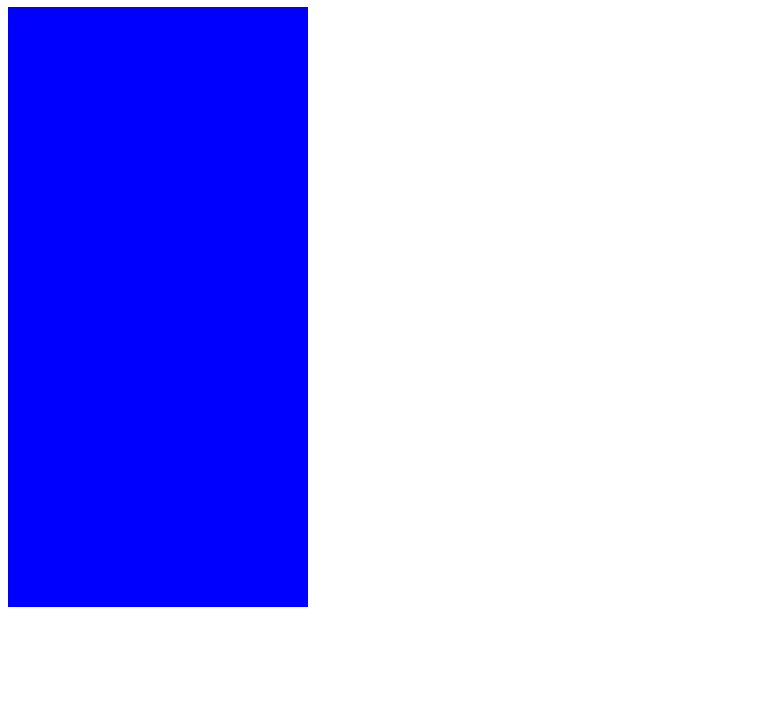
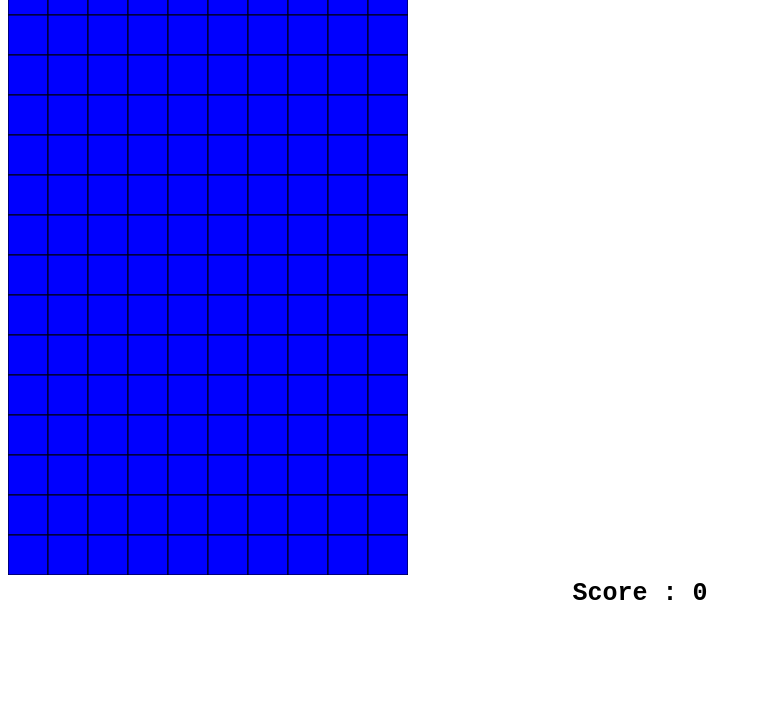
Before and after one commit to maquevedo7/tetris, a plain HTML site: page index.html in a window 1280 px wide. Shown: the part 73-800 px from the top of the page, without its empty margins (0-761 px from the left). Drawn offline with Linux system fonts and the light colour scheme.

Commit message:
se crea recuadros, se crea y dibuja tablero, se crea y dibuja  tetrominos sobre el tablero

```diff
--- a/index.html
+++ b/index.html
@@ -9,12 +9,13 @@
         <title>tetris</title>
     </head>
     <body>
-        <h1>Tetris</h1>
-
         <!-- CANVAS -->
 
-        <canvas id="myCanvas"></canvas>
-
+        <canvas id="myCanvas" width="400" height="640"></canvas>
+        <div>
+            Score :
+            <div id="score">0</div>
+        </div>
         <!-- SCRIPTS -->
         <script src="./script.js"></script>
     </body>
--- a/script.js
+++ b/script.js
@@ -1,2 +1,251 @@
 var canvas = document.getElementById("myCanvas");
 var ctx = canvas.getContext("2d");
+
+const row = 16;
+const column = 10;
+const square = 40; //square size
+const VACANT = "blue"; //color of a empty square
+
+//draw a square
+function drawSquare(x, y, color) {
+    ctx.fillStyle = color; //color full
+    ctx.fillRect(x * square, y * square, square, square); //position and size
+    ctx.strokeStyle = "black"; //color line
+    ctx.strokeRect(x * square, y * square, square, square); //position and size
+}
+
+//create the board
+let board = [];
+for (r = 0; r < row; r++) {
+    board[r] = []; //row
+    for (c = 0; c < column; c++) {
+        board[r][c] = VACANT; //column
+    }
+}
+//console.log(board);
+
+//draw the board
+function drawBoard() {
+    for (r = 0; r < row; r++) {
+        //row
+        for (c = 0; c < column; c++) {
+            //column
+            drawSquare(c, r, board[r][c]); //
+        }
+    }
+}
+
+drawBoard();
+
+//create pieces
+const I = [
+    [
+        [0, 0, 0, 0],
+        [1, 1, 1, 1],
+        [0, 0, 0, 0],
+        [0, 0, 0, 0],
+    ],
+    [
+        [0, 0, 1, 0],
+        [0, 0, 1, 0],
+        [0, 0, 1, 0],
+        [0, 0, 1, 0],
+    ],
+    [
+        [0, 0, 0, 0],
+        [0, 0, 0, 0],
+        [1, 1, 1, 1],
+        [0, 0, 0, 0],
+    ],
+    [
+        [0, 1, 0, 0],
+        [0, 1, 0, 0],
+        [0, 1, 0, 0],
+        [0, 1, 0, 0],
+    ],
+];
+
+const J = [
+    [
+        [1, 0, 0],
+        [1, 1, 1],
+        [0, 0, 0],
+    ],
+    [
+        [0, 1, 1],
+        [0, 1, 0],
+        [0, 1, 0],
+    ],
+    [
+        [0, 0, 0],
+        [1, 1, 1],
+        [0, 0, 1],
+    ],
+    [
+        [0, 1, 0],
+        [0, 1, 0],
+        [1, 1, 0],
+    ],
+];
+
+const L = [
+    [
+        [0, 0, 1],
+        [1, 1, 1],
+        [0, 0, 0],
+    ],
+    [
+        [0, 1, 0],
+        [0, 1, 0],
+        [0, 1, 1],
+    ],
+    [
+        [0, 0, 0],
+        [1, 1, 1],
+        [1, 0, 0],
+    ],
+    [
+        [1, 1, 0],
+        [0, 1, 0],
+        [0, 1, 0],
+    ],
+];
+
+const O = [
+    [
+        [0, 0, 0, 0],
+        [0, 1, 1, 0],
+        [0, 1, 1, 0],
+        [0, 0, 0, 0],
+    ],
+];
+
+const S = [
+    [
+        [0, 1, 1],
+        [1, 1, 0],
+        [0, 0, 0],
+    ],
+    [
+        [0, 1, 0],
+        [0, 1, 1],
+        [0, 0, 1],
+    ],
+    [
+        [0, 0, 0],
+        [0, 1, 1],
+        [1, 1, 0],
+    ],
+    [
+        [1, 0, 0],
+        [1, 1, 0],
+        [0, 1, 0],
+    ],
+];
+
+const T = [
+    [
+        [0, 1, 0],
+        [1, 1, 1],
+        [0, 0, 0],
+    ],
+    [
+        [0, 1, 0],
+        [0, 1, 1],
+        [0, 1, 0],
+    ],
+    [
+        [0, 0, 0],
+        [1, 1, 1],
+        [0, 1, 0],
+    ],
+    [
+        [0, 1, 0],
+        [1, 1, 0],
+        [0, 1, 0],
+    ],
+];
+
+const Z = [
+    [
+        [1, 1, 0],
+        [0, 1, 1],
+        [0, 0, 0],
+    ],
+    [
+        [0, 0, 1],
+        [0, 1, 1],
+        [0, 1, 0],
+    ],
+    [
+        [0, 0, 0],
+        [1, 1, 0],
+        [0, 1, 1],
+    ],
+    [
+        [0, 1, 0],
+        [1, 1, 0],
+        [1, 0, 0],
+    ],
+];
+
+//color to pieces
+
+const pieces = [
+    [Z, "green"],
+    [S, "black"],
+    [T, "cyan"],
+    [O, "orange"],
+    [L, "purple"],
+    [I, "yellow"],
+    [J, "white"],
+];
+
+//ramdom pieces
+
+function randomp() {
+    let r = Math.floor(Math.random() * pieces.length);
+    return new piece(pieces[r][0], pieces[r][1]);
+}
+
+let p = randomp();
+
+//object piece
+
+function piece(tetromino, color) {
+    this.tetromino = tetromino;
+    this.color = color;
+
+    this.tetrominoN = 0; //first pattern
+    this.activeTetromino = this.tetromino[this.tetrominoN];
+
+    //controlling the pieces
+    this.x = 5; //row
+    this.y = 4; //column in this position the piece is out of board in the top
+}
+
+// fill function
+
+piece.prototype.fill = function (color) {
+    for (r = 0; r < this.activeTetromino.length; r++) {
+        for (c = 0; c < this.activeTetromino.length; c++) {
+            //Draw only occupied squares
+            if (this.activeTetromino[r][c]) {
+                drawSquare(this.x + c, this.y + r, color);
+            }
+        }
+    }
+};
+
+//draw a piece
+
+piece.prototype.draw = function () {
+    this.fill(this.color);
+};
+//p.draw();
+
+//undraw a piece
+
+piece.prototype.unDraw = function () {
+    this.fill(VACANT);
+};
--- a/style.css
+++ b/style.css
@@ -1,7 +1,13 @@
 canvas {
+    background-color: pink;
+}
 
-    background-color: blue;
-    width: 300px;
-    height: 600px;
-
+#score {
+    display: inline-block;
 }
+div {
+    font-size: 25px;
+    font-weight: bold;
+    font-family: monospace;
+    text-align: center;
+}
```
